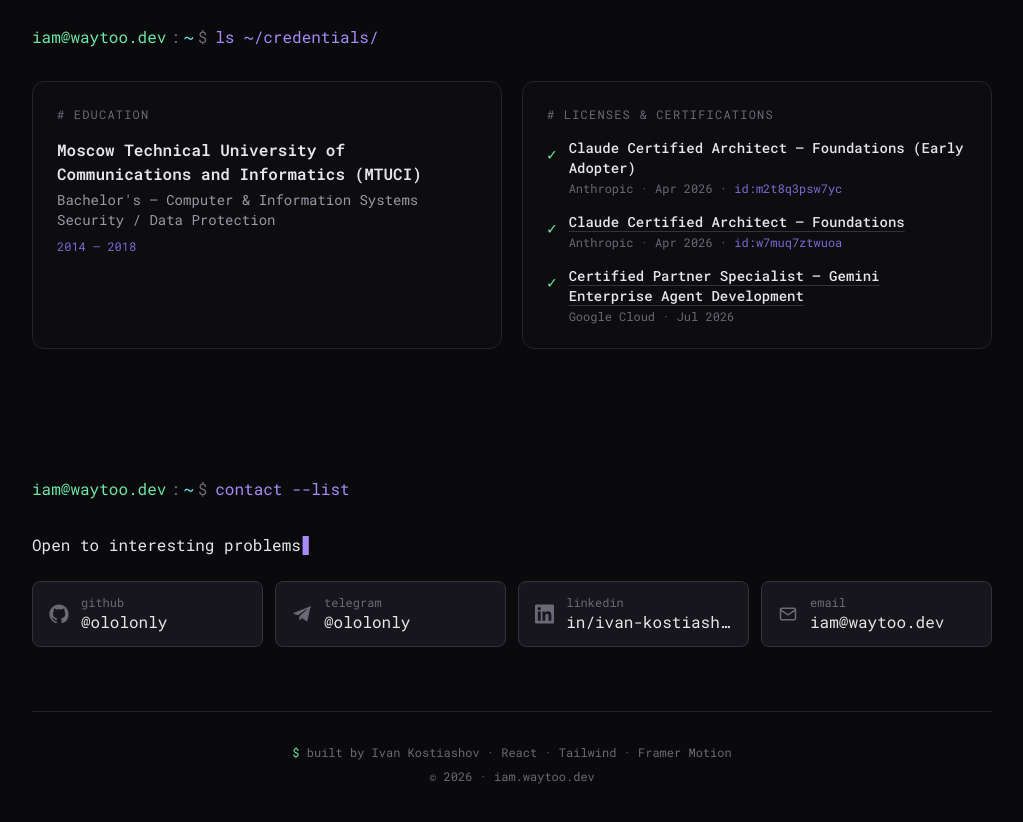
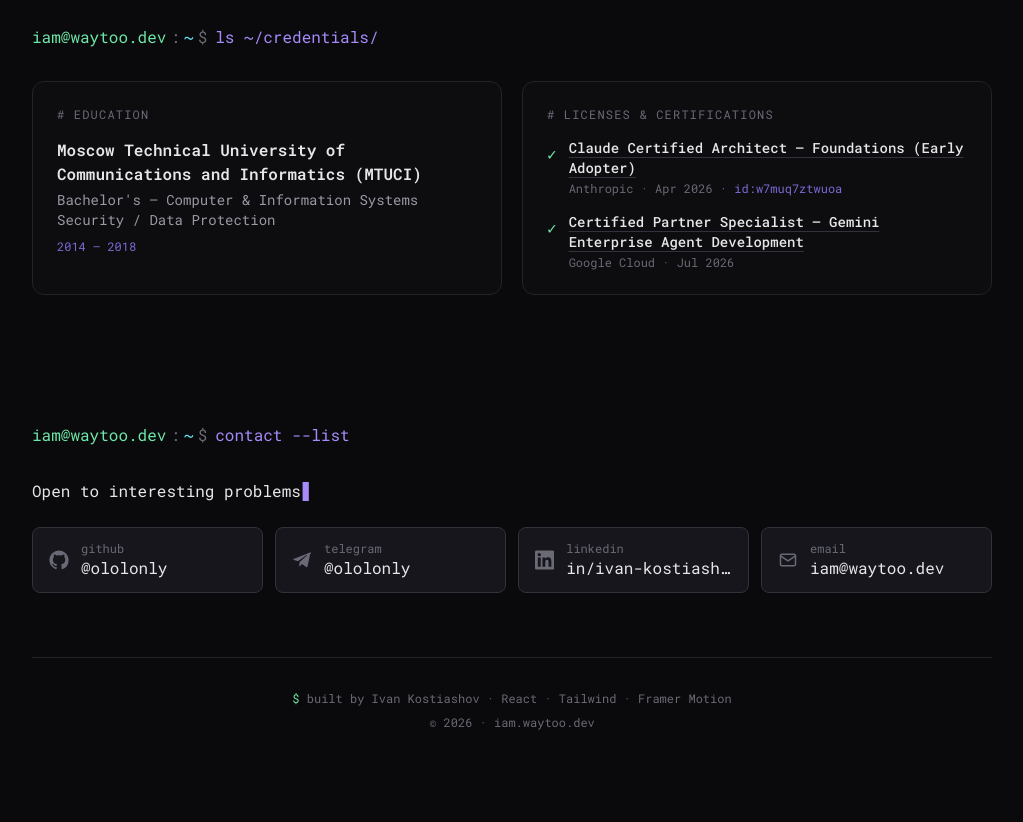
Before and after one commit to ololonly/ololonly.github.io, a React (Vite) app: page / in a window 1280 px wide. Shown: the part 5080-5902 px from the top of the page, without its empty margins (128-1151 px from the left). Built offline with nearby package versions, Linux system fonts and the light colour scheme; no server answers.

Commit message:
fix(resume): remove duplicate credential entry for Claude Certified Architect

```diff
--- a/src/data/resume.ts
+++ b/src/data/resume.ts
@@ -248,12 +248,6 @@
     name: "Claude Certified Architect — Foundations (Early Adopter)",
     issuer: "Anthropic",
     date: "Apr 2026",
-    credentialId: "m2t8q3psw7yc",
-  },
-  {
-    name: "Claude Certified Architect — Foundations",
-    issuer: "Anthropic",
-    date: "Apr 2026",
     credentialId: "w7muq7ztwuoa",
     url: "https://www.credly.com/badges/a2fdeb76-cc9c-4523-a9b5-77eb23350687/public_url",
   },
```
